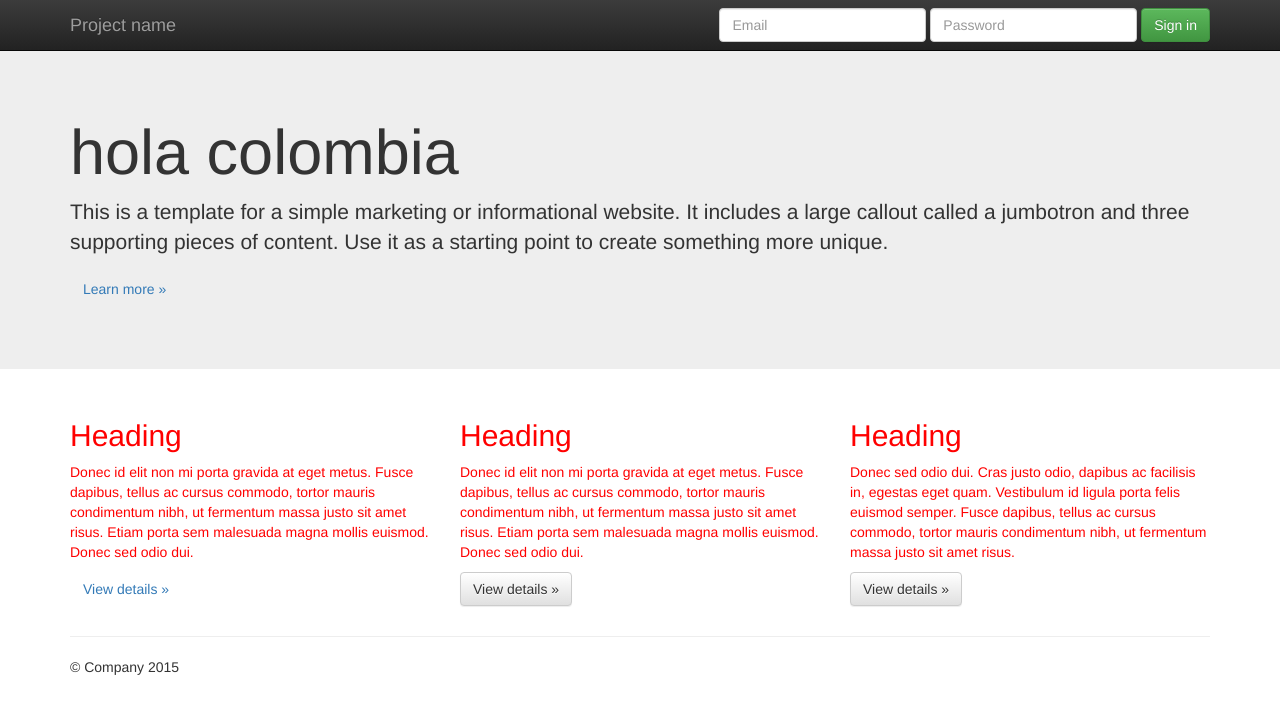
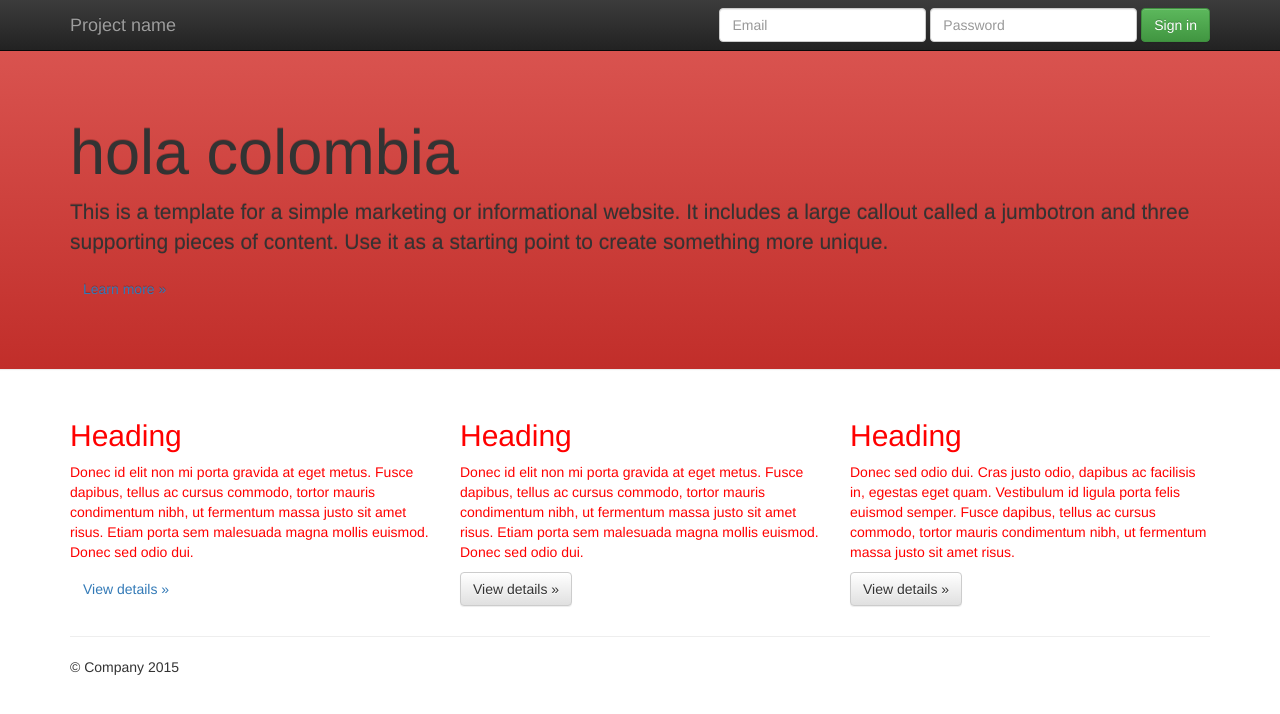
Before and after one commit to pablonarvaez20152016/enclasegit2, a plain HTML site: page initializr-verekia-4.0/initializr/index.html in a window 1280 px wide. Drawn offline with nearby package versions, Linux system fonts and the light colour scheme.

Commit message:
color fondo

```diff
--- a/initializr-verekia-4.0/initializr/index.html
+++ b/initializr-verekia-4.0/initializr/index.html
@@ -53,8 +53,8 @@
     </nav>
 
     <!-- Main jumbotron for a primary marketing message or call to action -->
-    <div class="jumbotron">
-      <div class="container">
+    <div class="jumbotron btn-danger">
+      <div class="container " >
         <h1>hola colombia</h1>
         <p>This is a template for a simple marketing or informational website. It includes a large callout called a jumbotron and three supporting pieces of content. Use it as a starting point to create something more unique.</p>
         <p><a class="btn btn-succes " href="#" role="button">Learn more &raquo;</a></p>
```
